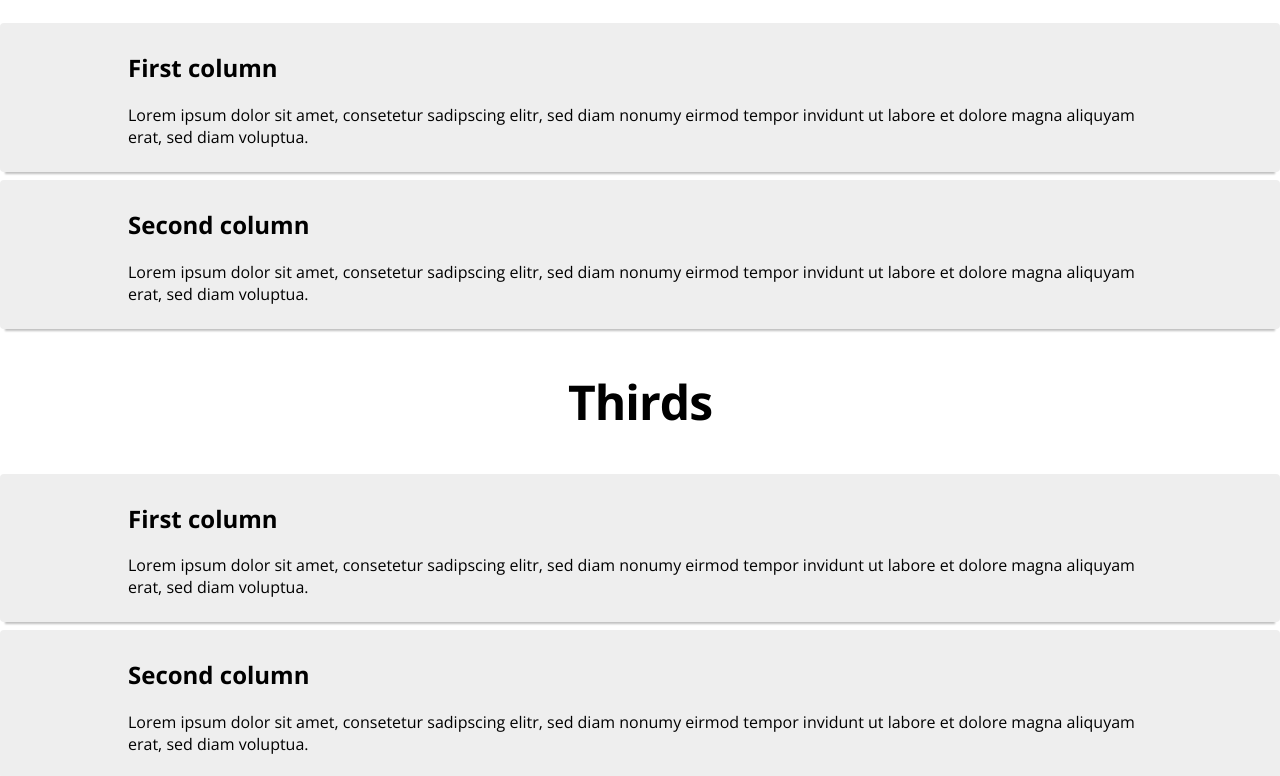
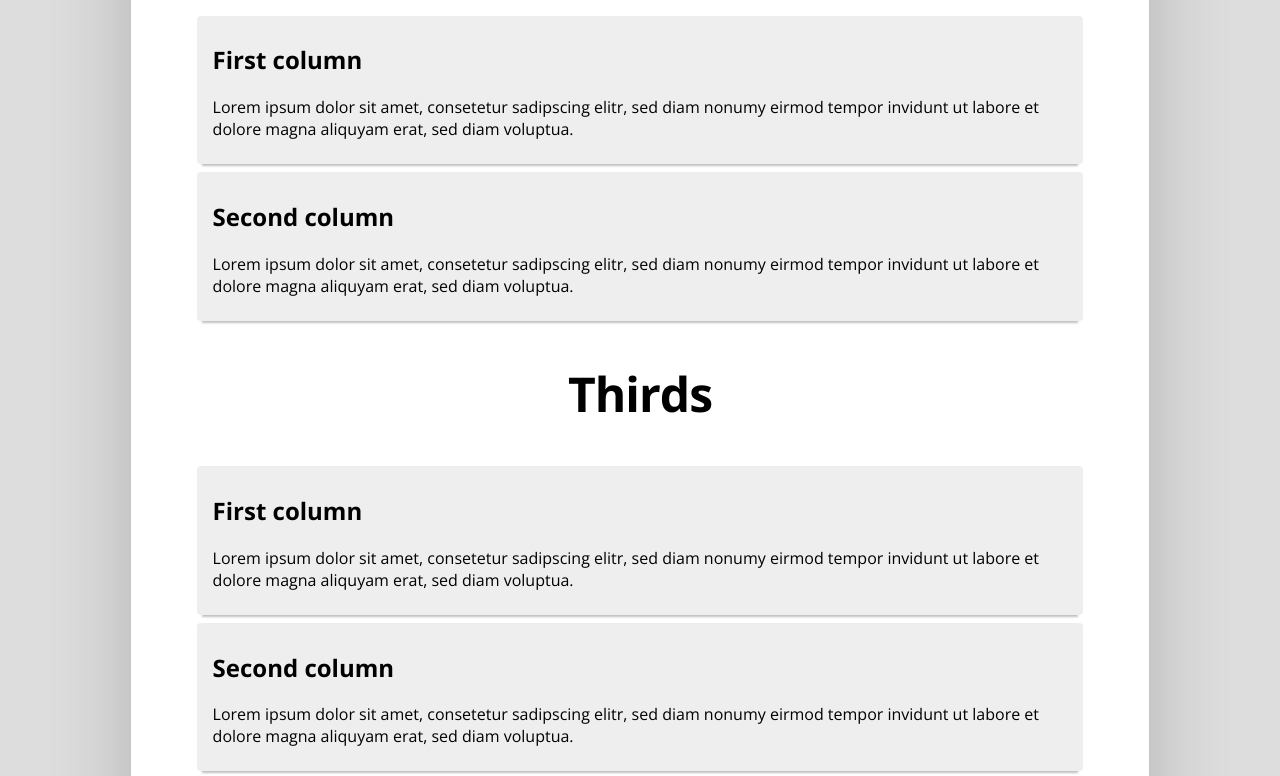
Before and after one commit to jweidler/liquid-grid, a plain HTML site: page index.html in a window 1280 px wide. Shown: the part 530-1306 px from the top of the page. Drawn offline with nearby package versions, Linux system fonts and the light colour scheme.

Commit message:
Add viewport relative padding

```diff
--- a/css/liquidgrid.less
+++ b/css/liquidgrid.less
@@ -78,10 +78,12 @@
 
 .grid-gutter(@gutter) {
   .g {
-    margin: 0 -@gutter/2;
+    //margin: 0 -@gutter/2;
+    margin: 0 -0.75vw;
   }
   .g > .g-el {
-    padding: 0 @gutter/2;
+    //padding: 0 @gutter/2;
+    padding: 0 0.75vw;
   }
 }
 
@@ -162,7 +164,8 @@ figure img {
   .box-sizing(border-box);
 
   // Set a gutter width.
-  padding: 0 @gutter/2;
+  //padding: 0 @gutter/2;
+  padding: 0 1vw;
 }
 
 .g-third-X > .g-el,
@@ -218,16 +221,19 @@ figure img {
   }
 
   .g-halfs > .g-el,
+  .g-thirds > .g-el:nth-child(2),
+  .g-thirds > .g-el:nth-child(3),
   .g-quarters > .g-el,
   .g-sixths > .g-el,
   .g-fifths > .g-el:nth-child(4),
   .g-fifths > .g-el:nth-child(5) {
     .percentalWidth(1/2);
   }
-  .g-thirds > .g-el,
+
   .g-fifths > .g-el {
     .percentalWidth(1/3);
   }
+
   .g .g-halfs > .g-el {
     .percentalWidth(1);
   }
@@ -241,6 +247,7 @@ figure img {
   .twoSections(fifth, 1/3, 2/3);
   .twoSections(sixth, 1/6, 5/6);
 
+
 }
 
 //@media only screen and (min-width: 569px) {
@@ -250,7 +257,6 @@ figure img {
   }
   .grid-gutter(20px);
 
-  .twoSections(quarter, 1/4, 3/4);
   .twoSections(fifth, 1/4, 3/4);
 }
 
@@ -260,11 +266,19 @@ figure img {
     //padding: 0 3%;
   }
 
+  .g-thirds > .g-el,
+  .g-thirds > .g-el:nth-child(2),
+  .g-thirds > .g-el:nth-child(3) {
+    .percentalWidth(1/3);
+  }
+
   .g-sixths > .g-el {
     .percentalWidth(1/4);
   }
 
+  .twoSections(quarter, 1/4, 3/4);
   .twoSections(fifth, 1/4, 3/4);
+
 }
 
 //@media only screen and (min-width: 769px) {
--- a/css/styles.css
+++ b/css/styles.css
@@ -91,7 +91,8 @@ section {
 /* grid */
 .g .wrapper {
   background: #eee;
-  padding: 0.5em 4%;
+  /*padding: 0.5em 4%;*/
+  padding: 0.5em 1.25vw;
   border-radius: 4px;
   margin: .5em 0;
   box-shadow: 0 7px 2px -5px rgba(0,0,0,0.25);
@@ -107,7 +108,7 @@ section {
   }
 
   .g .wrapper {
-    padding: 0.5em 10%;
+    /*padding: 0.5em 10%;*/
   }
 }
 
--- a/index.html
+++ b/index.html
@@ -33,7 +33,7 @@
     </div>
   </header>
 
-  <div class="container">
+  <div class="container" id="wrapper">
 
     <div class="grid-wrapper">
 
@@ -278,19 +278,21 @@
 
     jQuery(document).ready(function ($){
 
-      function setPadding() {
-        var unit = 1.5;
-        var horizontalPadding = $(window).width()/(100*unit);
+      function setPadding($el, value) {
+        //var unit = 1.5;
+        var horizontalPadding = $(window).width()/(100*value);
         //console.log(horizontalPadding);
-        //$('body').css({padding: '0 '+horizontalPadding+'%'});
+        $el.css({padding: '0 '+horizontalPadding+'vw'});
       }
 
       //window.countLines();
       $(window).resize(function (){
-        setPadding();
+        setPadding($('body'), 1.25);
+        setPadding($('.grid-wrapper'), 2.5);
       });
 
-      setPadding();
+      setPadding($('body'), 1.25);
+      setPadding($('.grid-wrapper'), 2.5);
 
     });
   </script>
```
